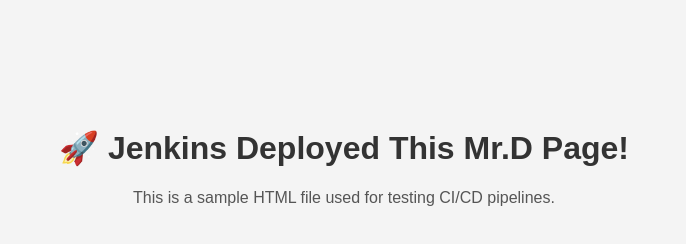
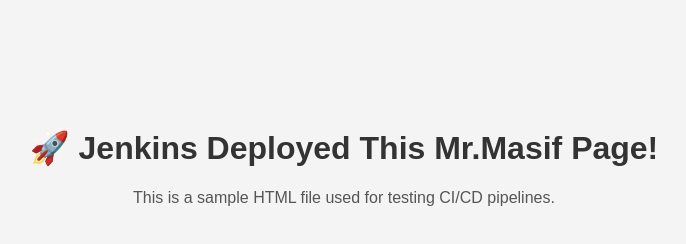
Before and after one commit to dharma-git-99/demo-repo, a website: page Index.html in a window 1280 px wide. Shown: the whole page, without its empty margins (296-982 px from the left). Drawn offline with Linux system fonts and the light colour scheme.

Commit message:
Update Index.html

```diff
--- a/Index.html
+++ b/Index.html
@@ -19,7 +19,7 @@
     </style>
 </head>
 <body>
-    <h1>🚀 Jenkins Deployed This Mr.D Page!</h1>
+    <h1>🚀 Jenkins Deployed This Mr.Masif  Page!</h1>
     <p>This is a sample HTML file used for testing CI/CD pipelines.</p>
 </body>
 </html>
```
